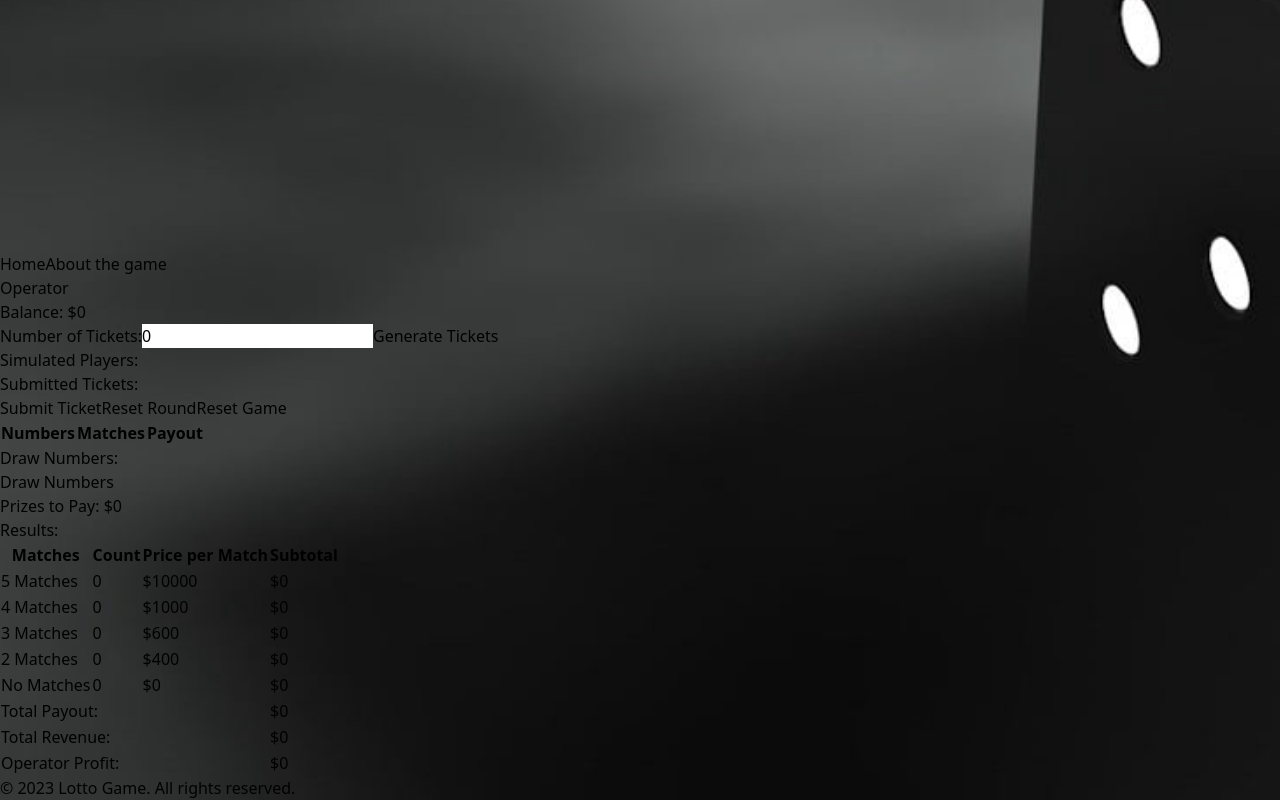
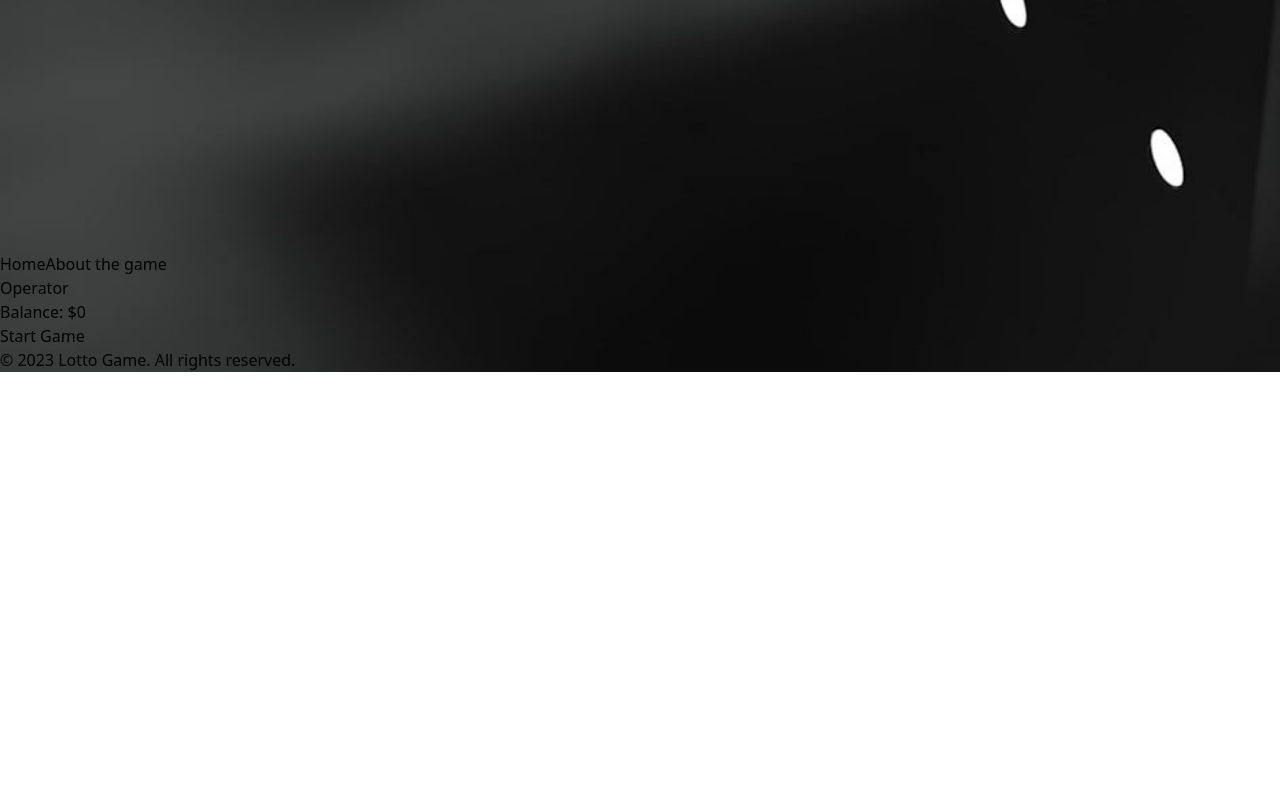
Before and after one commit to takacs9712/lotto, a React (Vite) app: page /Lottooperator in a window 1280 px wide. Shown: the part 1092-1892 px from the top of the page. After the commit the page ends 1464 px from the top, so only its background shows below. Built offline with nearby package versions, Linux system fonts and the light colour scheme.

Commit message:
Operator [+] 1 game, 1 numberGeneration

```diff
--- a/src/components/main/Operator.jsx
+++ b/src/components/main/Operator.jsx
@@ -30,6 +30,9 @@ const Operator = () => {
   const [sortBy, setSortBy] = useState(null);
   const [sortOrder, setSortOrder] = useState("asc");
 
+  const [gameStarted, setGameStarted] = useState(false);
+  const [numbersDrawn, setNumbersDrawn] = useState(false);
+
   const handleSort = (column) => {
     if (sortBy === column) {
       setSortOrder((prevOrder) => (prevOrder === "asc" ? "desc" : "asc"));
@@ -38,56 +41,49 @@ const Operator = () => {
       setSortOrder("asc");
     }
   };
-
-  const sortedTickets = [...submittedTickets].sort((a, b) => {
+  const sortTickets = () => {
+    return [...submittedTickets].sort((a, b) => {
       if (sortBy === "numbers") {
-      const numbersA = a.numbers.join(",");
-      const numbersB = b.numbers.join(",");
         return sortOrder === "asc"
-        ? numbersA.localeCompare(numbersB)
-        : numbersB.localeCompare(numbersA);
-    } else if (sortBy === "matches") {
+          ? a.numbers.join(",").localeCompare(b.numbers.join(","))
+          : b.numbers.join(",").localeCompare(a.numbers.join(","));
+      } else if (sortBy === "matches" || sortBy === "payout") {
         const matchesA = calculateMatches(a.numbers, generateRandomNumbers())
           .matchingCounts[5];
         const matchesB = calculateMatches(b.numbers, generateRandomNumbers())
           .matchingCounts[5];
-      return sortOrder === "asc" ? matchesA - matchesB : matchesB - matchesA;
-    } else if (sortBy === "payout") {
-      const payoutA = calculateMatches(
-        a.numbers,
-        generateRandomNumbers()
-      ).totalPayout;
-      const payoutB = calculateMatches(
-        b.numbers,
-        generateRandomNumbers()
-      ).totalPayout;
-      return sortOrder === "asc" ? payoutA - payoutB : payoutB - payoutA;
+        const valueA =
+          sortBy === "matches"
+            ? matchesA
+            : calculateMatches(a.numbers, generateRandomNumbers()).totalPayout;
+        const valueB =
+          sortBy === "matches"
+            ? matchesB
+            : calculateMatches(b.numbers, generateRandomNumbers()).totalPayout;
+        return sortOrder === "asc" ? valueA - valueB : valueB - valueA;
       } else {
         return 0;
       }
     });
+  };
 
-  const resetRound = () => {
-    setSubmittedTickets([]);
-    setResults({
-      fiveMatches: 0,
-      fourMatches: 0,
-      threeMatches: 0,
-      twoMatches: 0,
-      noMatches: 0,
-      totalRevenue: 0,
-      totalPayout: 0,
-      operatorProfit: 0,
-    });
+  const startGame = () => {
+    setGameStarted(true);
+    setNumbersDrawn(false);
   };
 
   const resetGame = () => {
+    setGameStarted(false);
+    setNumbersDrawn(false);
     setBalance(0);
     setOperatorBalance(0);
     setSimulatedPlayers([]);
     setNumberOfTickets(0);
     setSubmittedTickets([]);
     setPrizesToPay(0);
+    resetResults();
+  };
+  const resetResults = () => {
     setResults({
       fiveMatches: 0,
       fourMatches: 0,
@@ -120,6 +116,7 @@ const Operator = () => {
   };
 
   const drawNumbersHandler = () => {
+    if (gameStarted && !numbersDrawn) {
       const submittedAndNotDrawnTickets = submittedTickets.filter(
         (ticket) => !ticket.generated
       );
@@ -136,12 +133,23 @@ const Operator = () => {
         drawNumbers(
           updatedSubmittedTickets,
           setResults,
-        setOperatorBalance,
+          (prevOperatorBalance) => prevOperatorBalance - prizesToPay,
           setPrizesToPay,
           numberOfTickets
         );
+
+        setOperatorBalance(
+          (prevOperatorBalance) => prevOperatorBalance - prizesToPay
+        );
+        setBalance((prevBalance) => prevBalance - prizesToPay);
+        setNumbersDrawn(true);
       } else {
         alert("No more tickets to draw.");
+      }
+    } else if (!gameStarted) {
+      alert("Please start the game first.");
+    } else {
+      alert("Numbers already drawn. Please reset the game.");
     }
   };
 
@@ -149,7 +157,8 @@ const Operator = () => {
     <div className="container mx-auto my-8 p-6 bg-gray-200 rounded-md">
       <h2 className="text-2xl font-bold mb-4">Operator</h2>
       <p className="text-lg mb-4">Balance: ${balance}</p>
-
+      {gameStarted ? (
+        <>
           <div className="mb-8">
             <label
               htmlFor="numberOfTickets"
@@ -166,14 +175,19 @@ const Operator = () => {
             />
             <button
               onClick={() => {
-            const newTickets = Array.from({ length: numberOfTickets }, () => ({
+                const newTickets = Array.from(
+                  { length: numberOfTickets },
+                  () => ({
                     numbers: generateRandomNumbers(),
                     price: 500,
                     generated: true,
-            }));
+                  })
+                );
 
                 setSimulatedPlayers([...simulatedPlayers, ...newTickets]);
-            setBalance((prevBalance) => prevBalance + numberOfTickets * 500);
+                setBalance(
+                  (prevBalance) => prevBalance + numberOfTickets * 500
+                );
                 setOperatorBalance(
                   (prevBalance) => prevBalance + numberOfTickets * 500
                 );
@@ -183,7 +197,6 @@ const Operator = () => {
               Generate Tickets
             </button>
           </div>
-
           <div>
             <h3 className="text-lg font-semibold mb-2">Simulated Players:</h3>
             <ul>
@@ -197,7 +210,6 @@ const Operator = () => {
               ))}
             </ul>
           </div>
-
           <div className="mt-8">
             <h3 className="text-lg font-semibold mb-2">Submitted Tickets:</h3>
             <button
@@ -205,12 +217,6 @@ const Operator = () => {
               className="bg-green-500 text-white px-4 py-2 rounded-md hover:bg-green-700 focus:outline-none focus:ring focus:border-green-300"
             >
               Submit Ticket
-        </button>
-        <button
-          onClick={resetRound}
-          className="ml-4 bg-gray-500 text-white px-4 py-2 rounded-md hover:bg-gray-700 focus:outline-none focus:ring focus:border-gray-300"
-        >
-          Reset Round
             </button>
             <button
               onClick={resetGame}
@@ -242,19 +248,23 @@ const Operator = () => {
                 </tr>
               </thead>
               <tbody>
-            {sortedTickets.map((ticket, index) => (
+                {sortTickets().map((ticket, index) => (
                   <tr key={index} className="border border-gray-800">
                     <td className="py-2 px-4">{ticket.numbers.join(", ")}</td>
                     <td className="py-2 px-4">
                       {
-                    calculateMatches(ticket.numbers, generateRandomNumbers())
-                      .matchingCounts[5]
+                        calculateMatches(
+                          ticket.numbers,
+                          generateRandomNumbers()
+                        ).matchingCounts[5]
                       }
                     </td>
                     <td className="py-2 px-4">
                       {
-                    calculateMatches(ticket.numbers, generateRandomNumbers())
-                      .totalPayout
+                        calculateMatches(
+                          ticket.numbers,
+                          generateRandomNumbers()
+                        ).totalPayout
                       }
                     </td>
                   </tr>
@@ -262,18 +272,25 @@ const Operator = () => {
               </tbody>
             </table>
           </div>
-
           <div className="mt-8">
             <h3 className="text-lg font-semibold mb-2">Draw Numbers:</h3>
             <button
               onClick={drawNumbersHandler}
-          className="bg-yellow-500 text-white px-4 py-2 rounded-md hover:bg-yellow-700 focus:outline-none focus:ring focus:border-yellow-300"
+              className={`${
+                numbersDrawn ? "bg-gray-500" : "bg-yellow-500"
+              } text-white px-4 py-2 rounded-md ${
+                numbersDrawn ? "cursor-not-allowed" : "hover:bg-yellow-700"
+              } focus:outline-none focus:ring ${
+                numbersDrawn
+                  ? "focus:border-gray-300"
+                  : "focus:border-yellow-300"
+              }`}
+              disabled={numbersDrawn}
             >
-          Draw Numbers
+              {numbersDrawn ? "Numbers Drawn" : "Draw Numbers"}
             </button>
             <p className="mt-2">Prizes to Pay: ${prizesToPay}</p>
           </div>
-
           <div className="mt-8">
             <h3 className="text-lg font-semibold mb-2">Results:</h3>
             <table className="min-w-full border border-gray-300">
@@ -289,7 +306,9 @@ const Operator = () => {
               </thead>
               <tbody>
                 <tr>
-              <td className="border border-gray-300 py-2 px-4">5 Matches</td>
+                  <td className="border border-gray-300 py-2 px-4">
+                    5 Matches
+                  </td>
                   <td className="border border-gray-300 py-2 px-4">
                     {results.fiveMatches}
                   </td>
@@ -299,7 +318,9 @@ const Operator = () => {
                   </td>
                 </tr>
                 <tr>
-              <td className="border border-gray-300 py-2 px-4">4 Matches</td>
+                  <td className="border border-gray-300 py-2 px-4">
+                    4 Matches
+                  </td>
                   <td className="border border-gray-300 py-2 px-4">
                     {results.fourMatches}
                   </td>
@@ -309,7 +330,9 @@ const Operator = () => {
                   </td>
                 </tr>
                 <tr>
-              <td className="border border-gray-300 py-2 px-4">3 Matches</td>
+                  <td className="border border-gray-300 py-2 px-4">
+                    3 Matches
+                  </td>
                   <td className="border border-gray-300 py-2 px-4">
                     {results.threeMatches}
                   </td>
@@ -319,7 +342,9 @@ const Operator = () => {
                   </td>
                 </tr>
                 <tr>
-              <td className="border border-gray-300 py-2 px-4">2 Matches</td>
+                  <td className="border border-gray-300 py-2 px-4">
+                    2 Matches
+                  </td>
                   <td className="border border-gray-300 py-2 px-4">
                     {results.twoMatches}
                   </td>
@@ -329,7 +354,9 @@ const Operator = () => {
                   </td>
                 </tr>
                 <tr>
-              <td className="border border-gray-300 py-2 px-4">No Matches</td>
+                  <td className="border border-gray-300 py-2 px-4">
+                    No Matches
+                  </td>
                   <td className="border border-gray-300 py-2 px-4">
                     {results.noMatches}
                   </td>
@@ -374,6 +401,15 @@ const Operator = () => {
               </tfoot>
             </table>
           </div>
+        </>
+      ) : (
+        <button
+          onClick={startGame}
+          className="bg-blue-500 text-white px-4 py-2 rounded-md hover:bg-blue-700 focus:outline-none focus:ring focus:border-blue-300"
+        >
+          Start Game
+        </button>
+      )}
     </div>
   );
 };
--- a/src/hooks/operator/useDrawNumbers.jsx
+++ b/src/hooks/operator/useDrawNumbers.jsx
@@ -7,7 +7,7 @@ const useDrawNumbers = () => {
   const drawNumbers = (
     submittedTickets,
     setResults,
-    setBalance,
+    setOperatorBalance,
     setPrizesToPay,
     numberOfTickets
   ) => {
@@ -28,7 +28,7 @@ const useDrawNumbers = () => {
       operatorProfit: operatorProfit,
     });
 
-    setBalance((prevBalance) => prevBalance + totalPayout);
+    setOperatorBalance((prevBalance) => prevBalance - totalPayout);
     setPrizesToPay((prevPrizesToPay) => totalPayout - prevPrizesToPay);
   };
 
```
Lines whose indentation alone changed are shown as unchanged.
